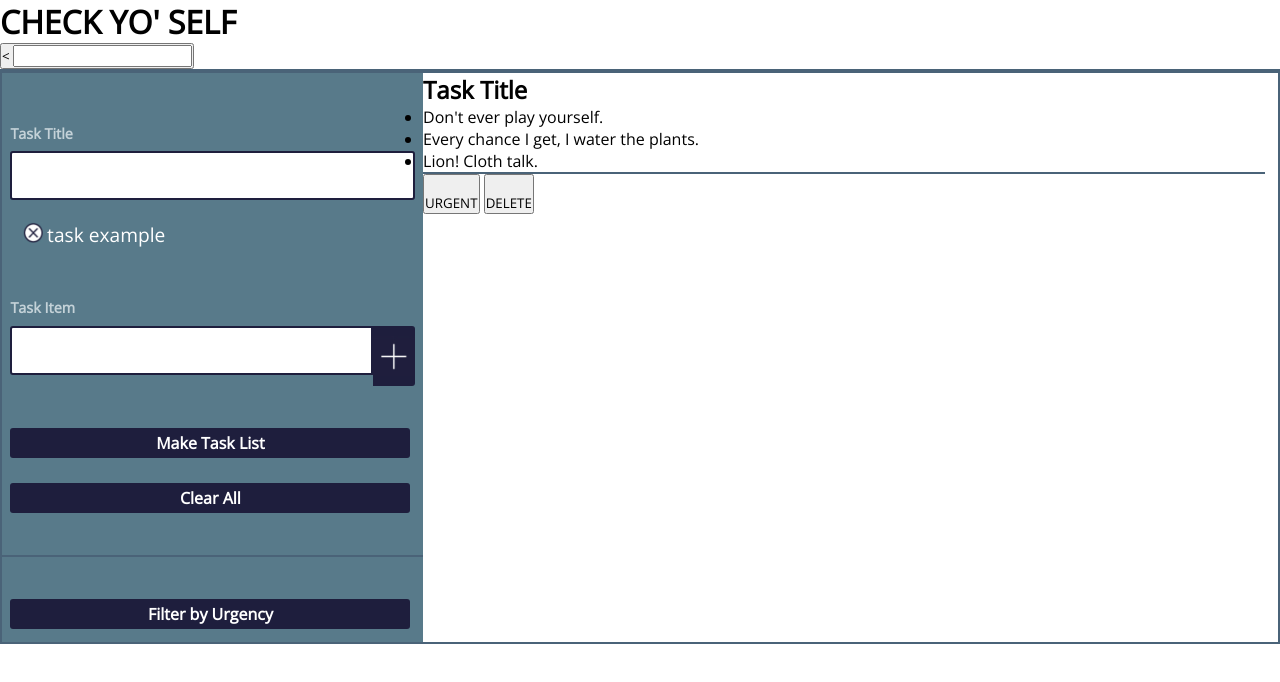
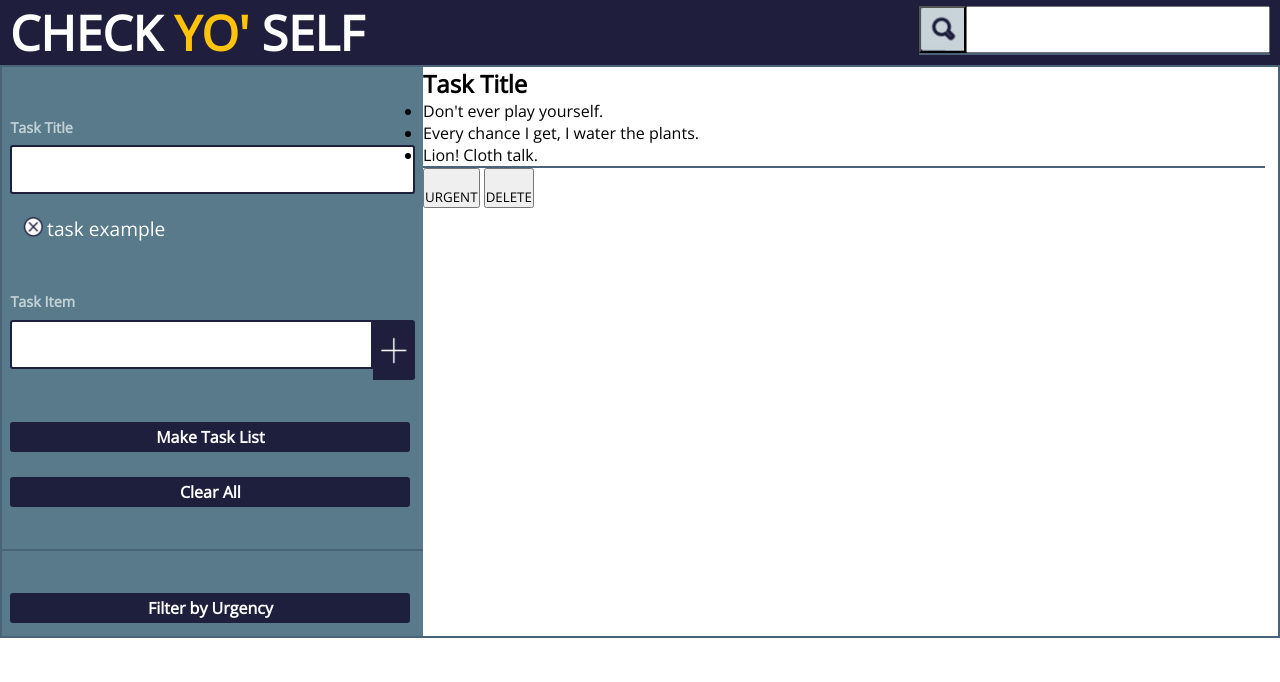
Before and after one commit to Trond240/check_yo_self, a plain HTML site: page index.html in a window 1280 px wide. Drawn offline with nearby package versions, Linux system fonts and the light colour scheme.

Commit message:
Use this commit.

```diff
--- a/index.html
+++ b/index.html
@@ -11,8 +11,7 @@
     <header id='main-header'>
       <h1>CHECK <span>YO'</span> SELF</h1>
       <form id = 'search-form'>
-        <button id = 'search-button'</button>
-         <<img  id = 'search-img' src="" alt="">
+        <button id = 'search-button'></button>
          <input type ='text' id = 'search-input'>
       </form>
     </header>
--- a/style.css
+++ b/style.css
@@ -14,6 +14,45 @@
 .full-page {
   display: flex;
   border: 2px solid #4A6378;
+}
+
+#main-header {
+  align-items: flex-end;
+  background-color: #1F1F3D;
+  display: flex;
+  justify-content: space-between;
+
+}
+
+h1 {
+  color: #FFFFFF;
+  font-size: 3em;
+  margin-left: 10px;
+}
+
+span {
+ color: #FFC30C;
+}
+
+#search-input {
+  height: 47px;
+    width: 304px;
+}
+
+#search-button {
+  height:47px;
+  width: 47px;
+  background-image: url(search.jpg);
+  background-position:center;
+  background-size: cover;
+  background-repeat:no-repeat;
+}
+
+#search-form {
+  display: flex;
+  justify-content: center;
+  margin-bottom: 10px;
+  margin-right: 10px;
 }
 
 aside {
```
